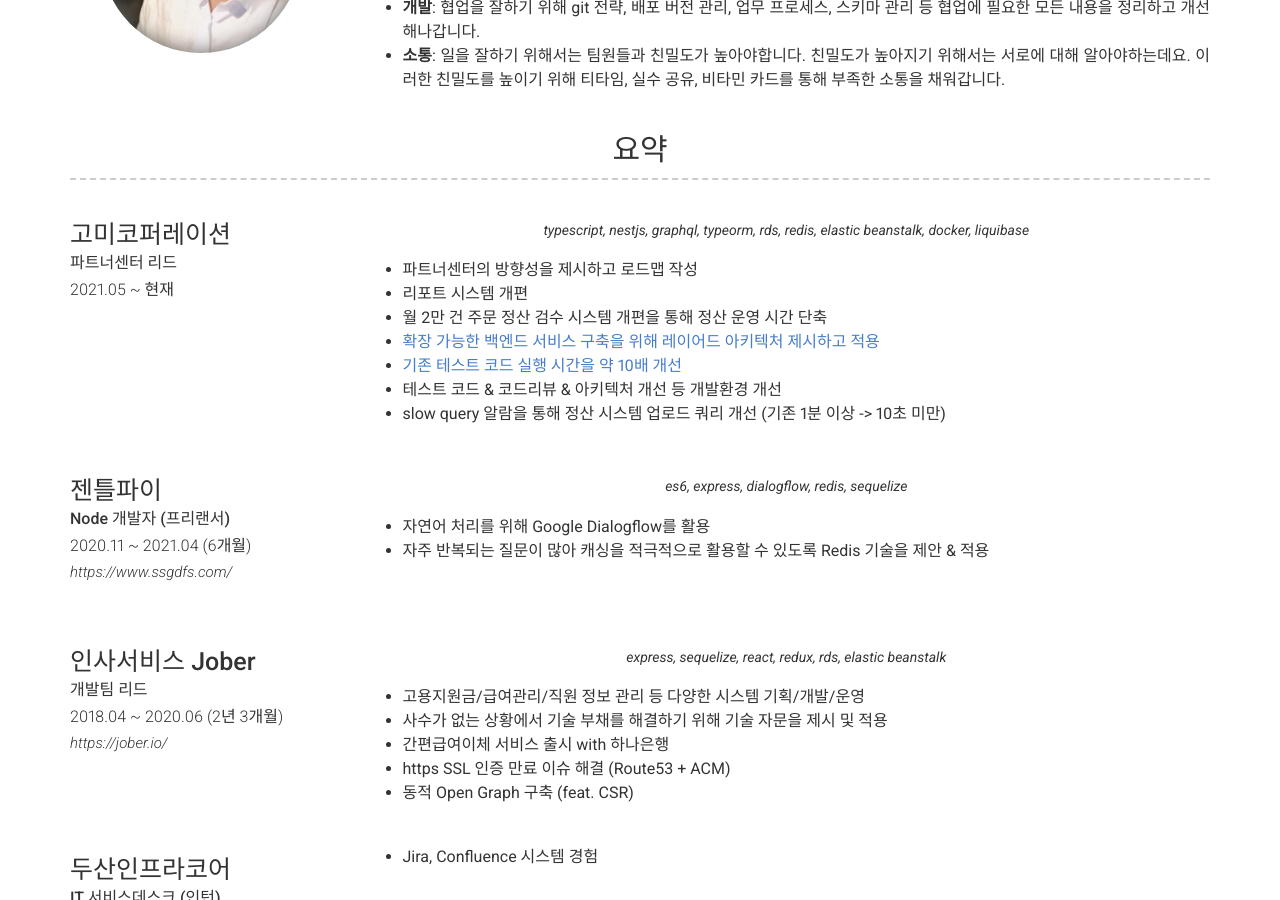
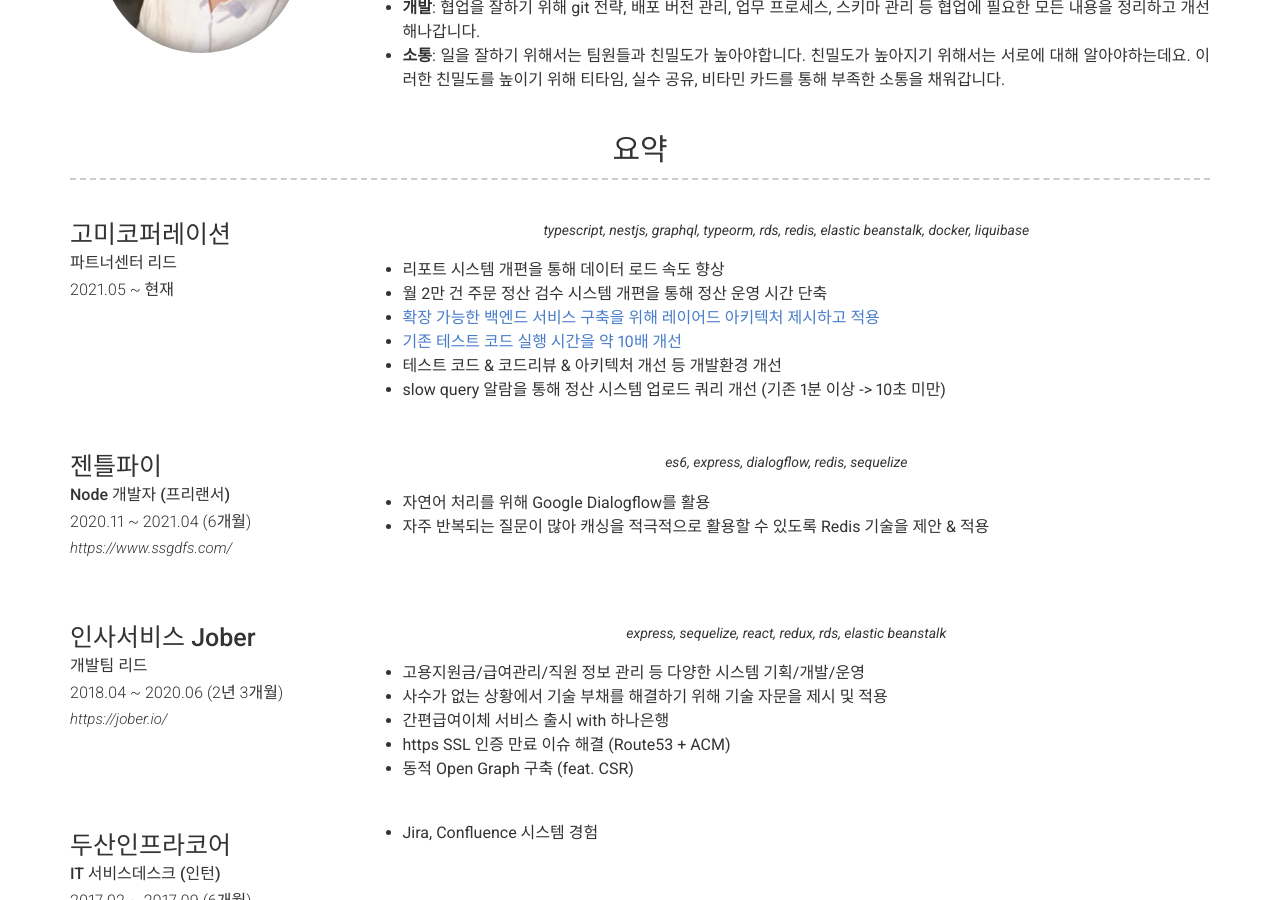
Before and after one commit to mystyle2006/mystyle2006.github.io, a Jekyll site: the page built from index.md, in a window 1280 px wide and 900 px high, scrolled down 449 px. Built offline with Jekyll 4.4.1, drawn with Linux system fonts in a browser that asks for light colours; nearby versions of some CDN libraries.

Commit message:
고미코퍼레이션 description 수정

```diff
--- a/_config.yml
+++ b/_config.yml
@@ -54,8 +54,7 @@ content:
         quote: >
           typescript, nestjs, graphql, typeorm, rds, redis, elastic beanstalk, docker, liquibase
         description: | # this will include new lines to allow paragraphs
-          - 파트너센터의 방향성을 제시하고 로드맵 작성
-          - 리포트 시스템 개편
+          - 리포트 시스템 개편을 통해 데이터 로드 속도 향상
           - 월 2만 건 주문 정산 검수 시스템 개편을 통해 정산 운영 시간 단축
           - [확장 가능한 백엔드 서비스 구축을 위해 레이어드 아키텍처 제시하고 적용](https://dukkeobi.tistory.com/20)
           - [기존 테스트 코드 실행 시간을 약 10배 개선](https://dukkeobi.tistory.com/23)
```
